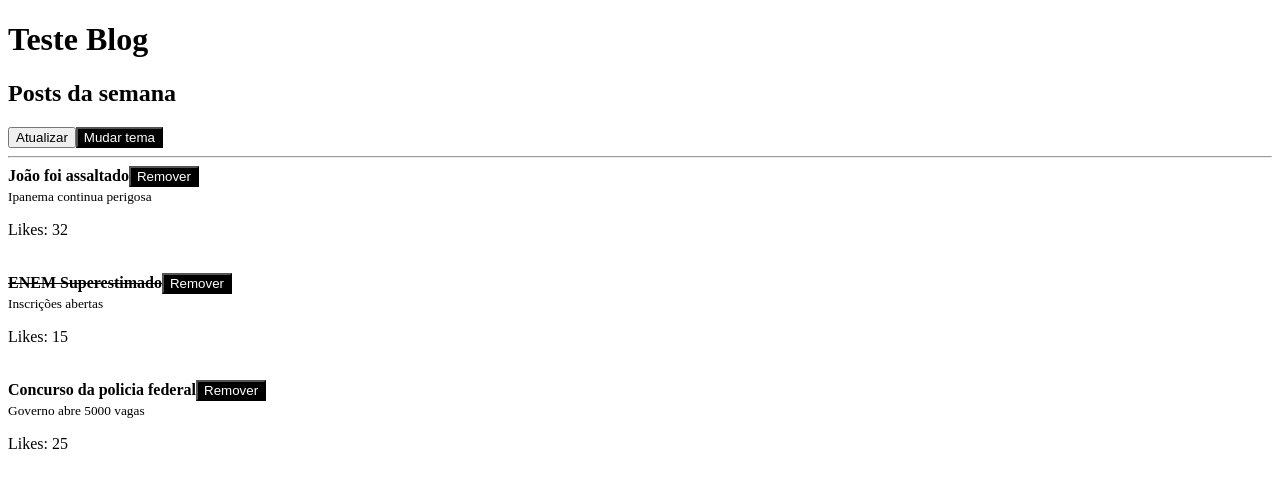
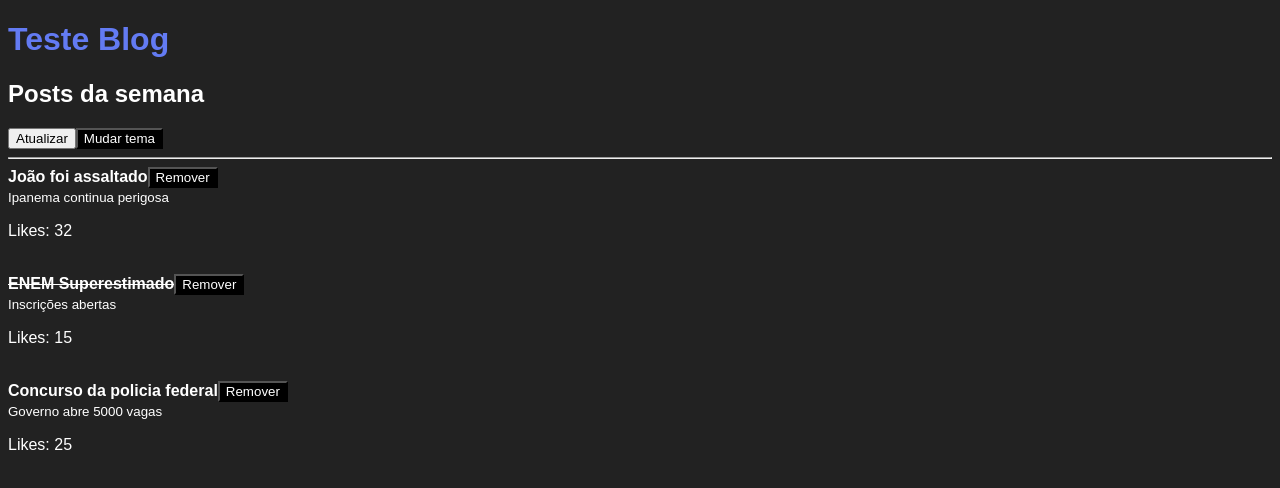
Before and after one commit to cedrazgabriel/react-fundamentos, a React app: page / in a window 1280 px wide. Shown: the top 488 px of the page. Built offline with nearby package versions, Linux system fonts and the light colour scheme.

Commit message:
css concepts and css modules

```diff
--- a/package.json
+++ b/package.json
@@ -17,7 +17,9 @@
     "@babel/preset-react": "^7.22.5",
     "babel-loader": "^9.1.3",
     "clean-webpack-plugin": "^4.0.0",
+    "css-loader": "^6.8.1",
     "html-webpack-plugin": "^5.5.3",
+    "style-loader": "^3.3.3",
     "webpack": "^5.88.1",
     "webpack-cli": "^5.1.4",
     "webpack-dev-server": "^4.15.1"
--- a/src/App.js
+++ b/src/App.js
@@ -3,8 +3,6 @@
 import Post from './Post';
 import Header from './Header';
 import ThemeProvider from './ThemeContext';
-
-
 
 export default function App(){
     const [posts, setPosts] = useState([
@@ -12,7 +10,6 @@
         {id: Math.random(),likes: 15,title: "ENEM Superestimado",subtitle: "Inscrições abertas", read: true},
         {id: Math.random(),likes: 25,title: "Concurso da policia federal",subtitle: "Governo abre 5000 vagas", read: false}
     ])
-
 
     function handleRefresh(){
         setPosts((prevState) => [
--- /dev/null
+++ b/src/Header.css
@@ -0,0 +1,3 @@
+.title {
+    color: #637BF3;
+}
--- a/src/Header.js
+++ b/src/Header.js
@@ -2,14 +2,14 @@
 import PropTypes from 'prop-types'
 import Button from './Button'
 
+import styles from './Header.css'
+
 export default function Header(props){
     return (
         <>
-            <h1>{ props.title }</h1>
-           {props.children}
-           <Button
-            onClick={props.onToggleTheme
-        }>
+           <h1 className={styles.title}>{ props.title }</h1>
+           { props.children }
+           <Button onClick={props.onToggleTheme}>
             Mudar tema
             </Button>
         </>
--- /dev/null
+++ b/src/index.css
@@ -0,0 +1,5 @@
+body{
+    background: #222;
+    color: #fff;
+    font-family: sans-serif;
+}
--- a/src/index.js
+++ b/src/index.js
@@ -1,6 +1,8 @@
 import React from 'react'
 import ReactDOM from 'react-dom'
 import App from './App'
+
+import './index.css'
 
 ReactDOM.render(
     <div id='title'>
--- a/webpack.config.js
+++ b/webpack.config.js
@@ -21,6 +21,19 @@
                 test: /\.js$/,
                 exclude: /node_modules/,
                 use: 'babel-loader',
+            },
+            {
+                test: /\.css$/,
+                exclude: /node_modules/,
+                use: [
+                    'style-loader',
+                    {
+                        loader: 'css-loader',
+                        options: {
+                            modules: true
+                        }
+                    },
+                ]
             }
         ]
     },
```
Also changed, not shown: 1 other file (tests, documents, lock files or other folders).
